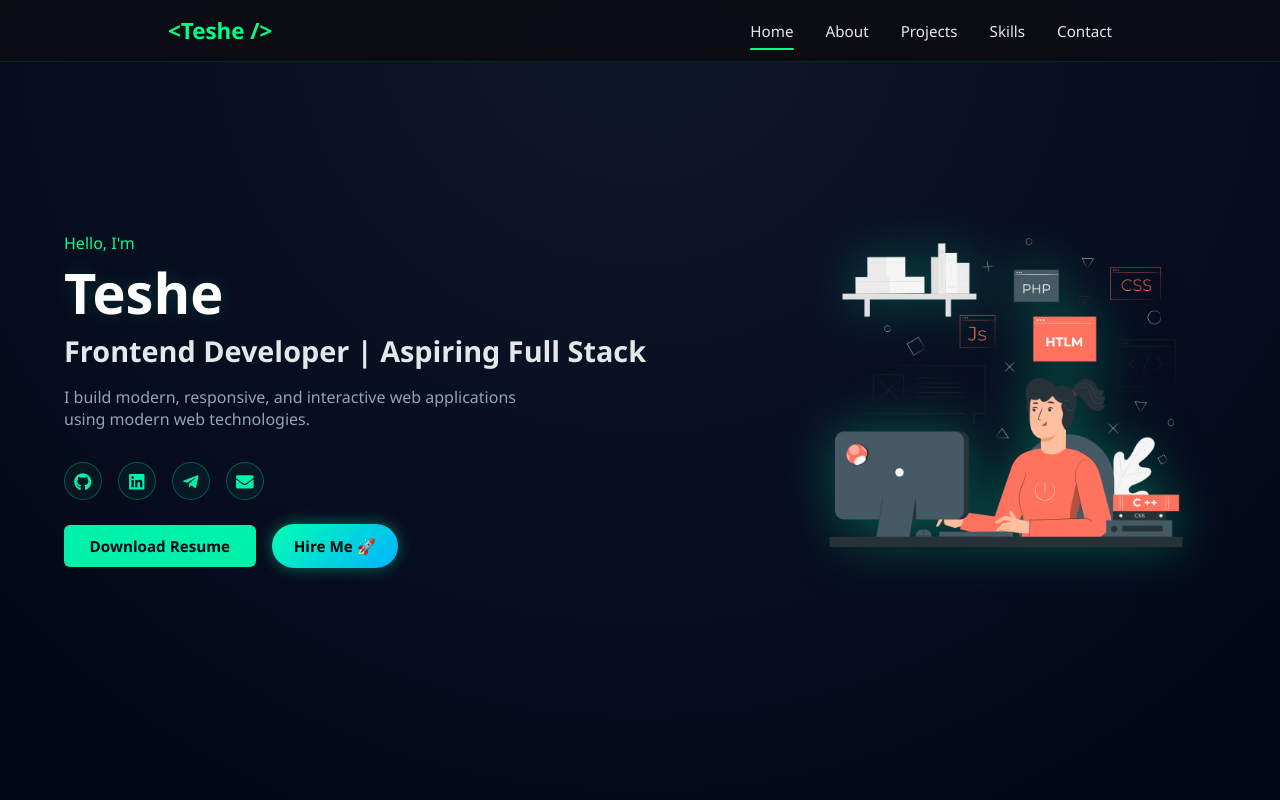
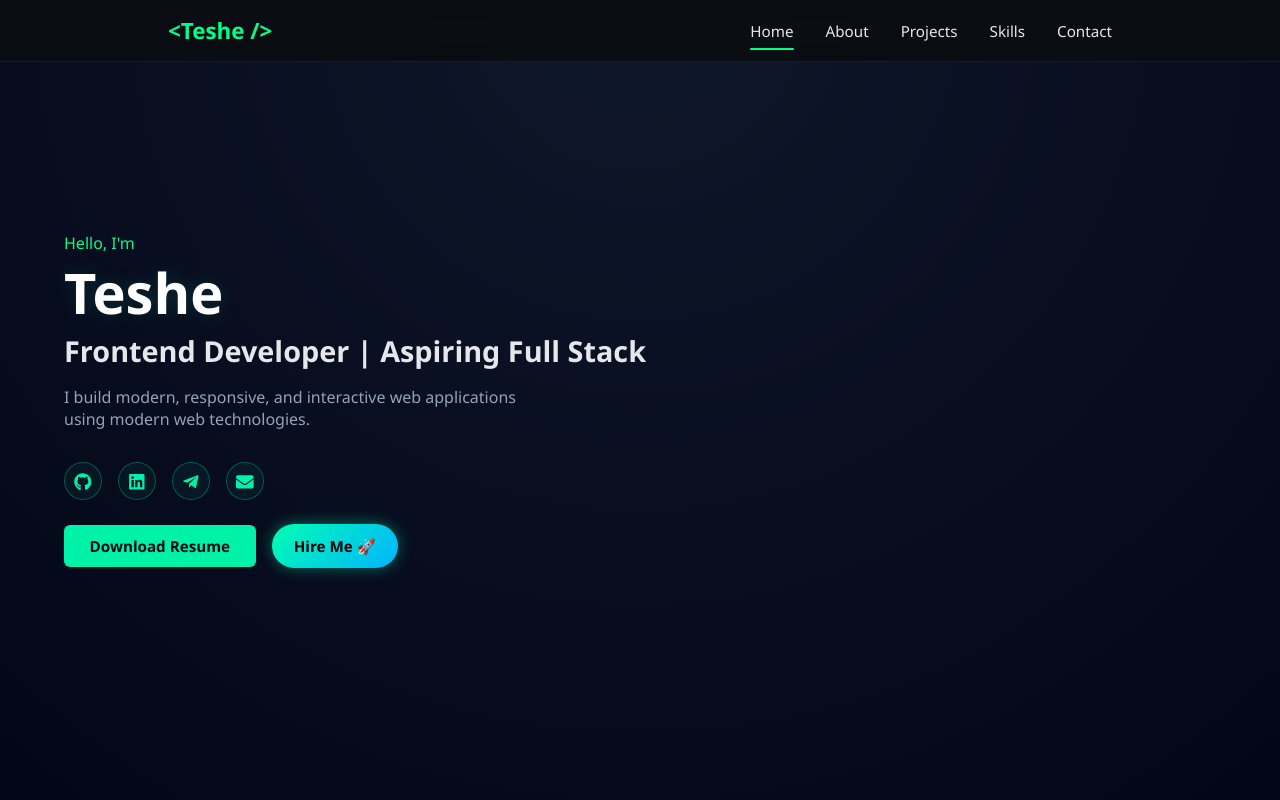
Before and after one commit to Teshome-Worku/portfolio-website, a React (Vite) app: page / in a window 1280 px wide. Shown: the top 800 px of the page. Built offline with nearby package versions, Linux system fonts and the light colour scheme; no server answers.

Commit message:
tested the working of optional image

```diff
--- a/src/components/HeroLottie.jsx
+++ b/src/components/HeroLottie.jsx
@@ -1,5 +1,5 @@
 import React, { Suspense, useEffect, useState } from "react";
-const LazyPlayer = React.lazy(() => import("./HeroLottiePlayer"));
+// const LazyPlayer = React.lazy(() => import("./HeroLottiePlayer"));
 import heroImg from "../assets/images/Coding-pana.png";
 
 export default function HeroLottie() {
@@ -34,7 +34,7 @@ export default function HeroLottie() {
 
   return show ? (
     <Suspense fallback={fallback}>
-      <LazyPlayer />
+      {/* <LazyPlayer /> */}
     </Suspense>
   ) : (
     fallback
--- a/src/components/HeroLottiePlayer.jsx
+++ b/src/components/HeroLottiePlayer.jsx
@@ -1,5 +1,5 @@
 import  { useEffect, useState } from "react";
-// import Lottie from "lottie-react";
+import Lottie from "lottie-react";
 import heroImg from "../assets/images/Coding-pana.png";
 
 export default function HeroLottiePlayer() {
```
